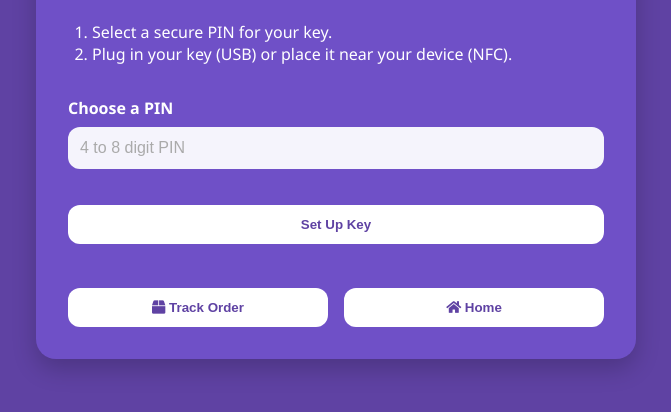
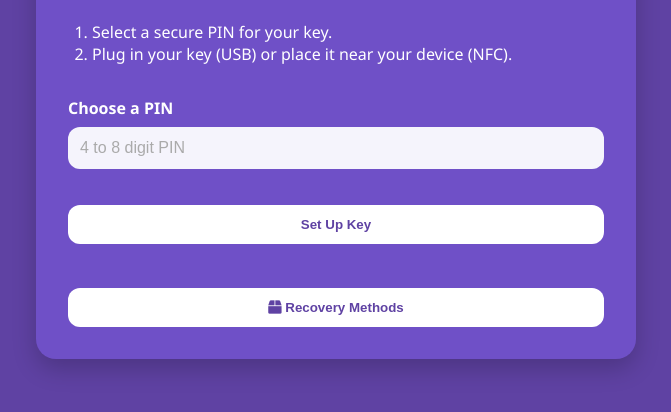
Before and after one commit to alibinmohamed/bbk-hackathon, a plain HTML site: page html/setup.html in a window 1280 px wide. Shown: the part 278-690 px from the top of the page, without its empty margins (304-975 px from the left). Drawn offline with Linux system fonts and the light colour scheme; a web font is replaced by a local one.

Commit message:
hacathon

```diff
--- a/html/setup.html
+++ b/html/setup.html
@@ -117,8 +117,7 @@
       <button type="submit">Set Up Key</button>
     </form>
     <div class="nav-buttons">
-      <button onclick="location.href='track-order.html'"><i class="fas fa-box"></i> Track Order</button>
-      <button onclick="location.href='home.html'"><i class="fas fa-home"></i> Home</button>
+      <button onclick="location.href='track-order.html'"><i class="fas fa-box"></i> Recovery Methods</button>
     </div>
   </div>
 </body>
```
Also changed, not shown: html/recovery.html (added).
